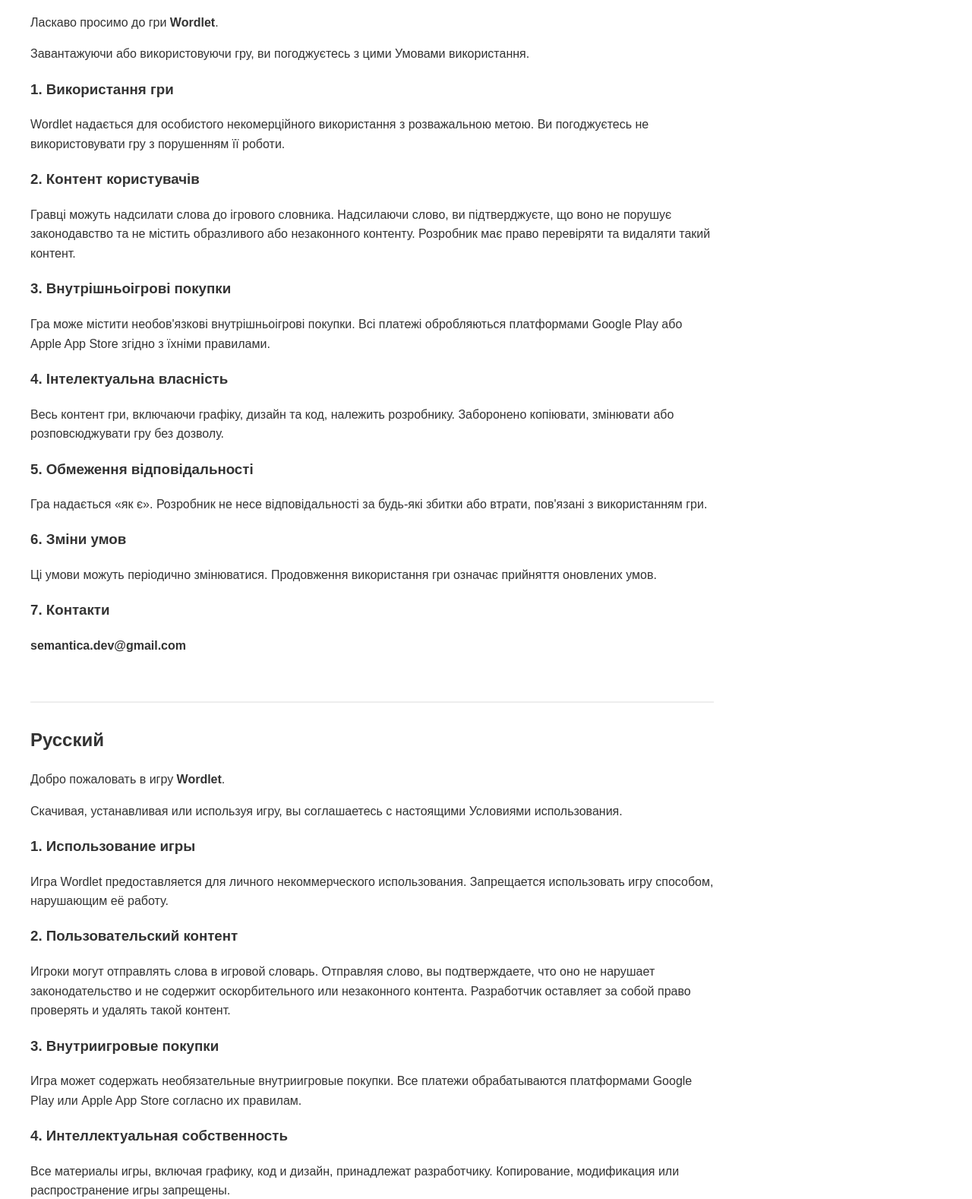
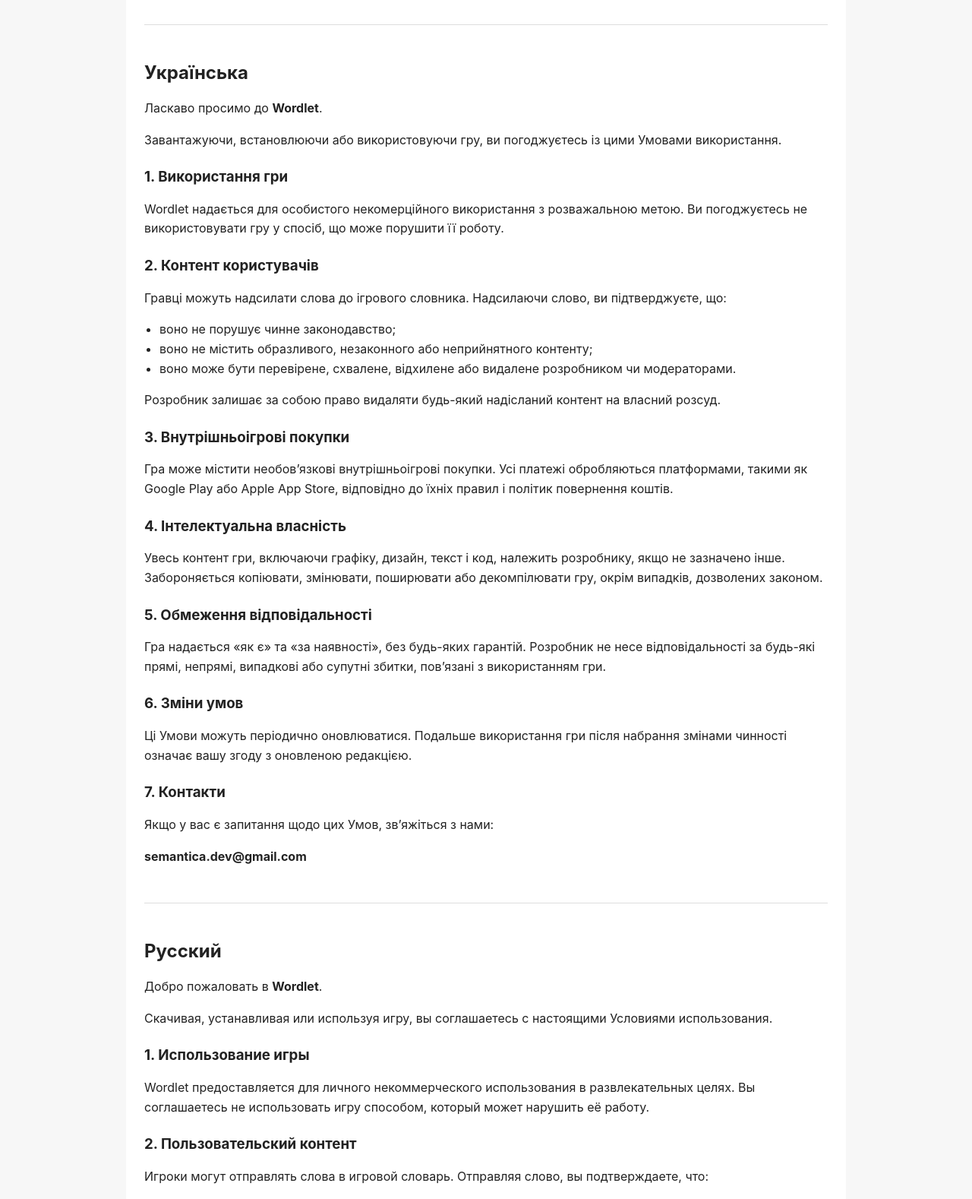
Before and after one commit to finmagnat/wordlet-terms, a plain HTML site: page index.html in a window 1280 px wide. Shown: the part 1222-2800 px from the top of the page at 76% size. Drawn offline with Linux system fonts and the light colour scheme.

Commit message:
Update style.

```diff
--- a/index.html
+++ b/index.html
@@ -1,143 +1,159 @@
 <!DOCTYPE html>
-<html lang="en">
+<html lang="ru">
 <head>
     <meta charset="UTF-8">
-<title>Wordlet - Terms of Service</title>
+    <title>Terms of Service – Wordlet</title>
     <meta name="viewport" content="width=device-width, initial-scale=1.0">
-
     <style>
-body{
-    font-family: Arial, sans-serif;
-    margin:40px;
-    max-width:900px;
-    line-height:1.6;
-    color:#333;
+        body {
+            font-family: -apple-system, BlinkMacSystemFont, "Segoe UI", Roboto, Arial, sans-serif;
+            background: #f7f7f7;
+            margin: 0;
+            padding: 0;
+            color: #222;
         }
-
-h1{
-    color:#ff7a18;
+        .container {
+            max-width: 900px;
+            margin: 0 auto;
+            padding: 32px 24px;
+            background: #fff;
         }
-
-h2{
-    margin-top:30px;
+        h1 {
+            margin-top: 0;
         }
-
-.lang{
-    margin-bottom:40px;
+        h2 {
+            margin-top: 32px;
         }
-
-.separator{
-    margin-top:60px;
-    border-top:2px solid #eee;
+        h3 {
+            margin-top: 24px;
+        }
+        hr {
+            margin: 48px 0;
+            border: 0;
+            border-top: 1px solid #ddd;
+        }
+        .lang {
+            font-size: 14px;
+            color: #666;
+            margin-bottom: 12px;
+        }
+        p, li {
+            line-height: 1.6;
+        }
+        ul {
+            padding-left: 20px;
         }
     </style>
 </head>
+<body>
+<div class="container">
 
-<body>
-
-<h1>Wordlet – Terms of Service</h1>
-<p>Last updated: March 2026</p>
-
-<div class="lang">
+    <h1>Terms of Service – Wordlet</h1>
+    <p class="lang">Last updated: March 2026</p>
 
     <h2>English</h2>
 
-<p>Welcome to <b>Wordlet</b>.</p>
-
+    <p>Welcome to <strong>Wordlet</strong>.</p>
     <p>By downloading, installing, or using the game, you agree to these Terms of Service.</p>
 
     <h3>1. Use of the Game</h3>
     <p>Wordlet is provided for personal, non-commercial entertainment. You agree not to misuse the game or attempt to disrupt its operation.</p>
 
     <h3>2. User Content</h3>
-<p>Players may submit words to the in-game dictionary. By submitting a word you confirm that the content does not violate laws and does not contain offensive or illegal material. The developer reserves the right to review or remove any submitted content.</p>
+    <p>Players may submit words to the in-game dictionary. By submitting a word, you confirm that:</p>
+    <ul>
+        <li>the word does not violate applicable laws;</li>
+        <li>the submission does not contain offensive, illegal, or inappropriate content;</li>
+        <li>the submitted word may be reviewed, approved, rejected, or removed by the developer or moderators.</li>
+    </ul>
+    <p>The developer reserves the right to remove any submitted content at their discretion.</p>
 
     <h3>3. In-App Purchases</h3>
-<p>The game may offer optional in-app purchases. All payments are processed by platform providers such as Google Play or Apple App Store and are subject to their policies.</p>
+    <p>The game may offer optional in-app purchases. All payments are processed by platform providers such as Google Play or Apple App Store and are subject to their rules and refund policies.</p>
 
     <h3>4. Intellectual Property</h3>
-<p>All game content including graphics, code, and design belongs to the developer. You may not copy, modify, distribute, or reverse engineer the game.</p>
+    <p>All game content, including graphics, design, text, and code, belongs to the developer unless otherwise stated. You may not copy, modify, distribute, or reverse engineer the game except as permitted by law.</p>
 
     <h3>5. Limitation of Liability</h3>
-<p>The game is provided “as is”. The developer is not responsible for any damages or losses related to the use of the game.</p>
+    <p>The game is provided on an “as is” and “as available” basis without warranties of any kind. The developer shall not be liable for any direct, indirect, incidental, or consequential damages related to the use of the game.</p>
 
     <h3>6. Changes to the Terms</h3>
-<p>These Terms may be updated from time to time. Continued use of the game means you accept the updated Terms.</p>
+    <p>These Terms may be updated from time to time. Continued use of the game after changes become effective means you accept the revised Terms.</p>
 
     <h3>7. Contact</h3>
     <p>If you have any questions about these Terms, please contact:</p>
+    <p><strong>semantica.dev@gmail.com</strong></p>
 
-<p><b>semantica.dev@gmail.com</b></p>
-
-</div>
-
-<div class="separator"></div>
-
-<div class="lang">
+    <hr>
 
     <h2>Українська</h2>
 
-<p>Ласкаво просимо до гри <b>Wordlet</b>.</p>
-
-<p>Завантажуючи або використовуючи гру, ви погоджуєтесь з цими Умовами використання.</p>
+    <p>Ласкаво просимо до <strong>Wordlet</strong>.</p>
+    <p>Завантажуючи, встановлюючи або використовуючи гру, ви погоджуєтесь із цими Умовами використання.</p>
 
     <h3>1. Використання гри</h3>
-<p>Wordlet надається для особистого некомерційного використання з розважальною метою. Ви погоджуєтесь не використовувати гру з порушенням її роботи.</p>
+    <p>Wordlet надається для особистого некомерційного використання з розважальною метою. Ви погоджуєтесь не використовувати гру у спосіб, що може порушити її роботу.</p>
 
     <h3>2. Контент користувачів</h3>
-<p>Гравці можуть надсилати слова до ігрового словника. Надсилаючи слово, ви підтверджуєте, що воно не порушує законодавство та не містить образливого або незаконного контенту. Розробник має право перевіряти та видаляти такий контент.</p>
+    <p>Гравці можуть надсилати слова до ігрового словника. Надсилаючи слово, ви підтверджуєте, що:</p>
+    <ul>
+        <li>воно не порушує чинне законодавство;</li>
+        <li>воно не містить образливого, незаконного або неприйнятного контенту;</li>
+        <li>воно може бути перевірене, схвалене, відхилене або видалене розробником чи модераторами.</li>
+    </ul>
+    <p>Розробник залишає за собою право видаляти будь-який надісланий контент на власний розсуд.</p>
 
     <h3>3. Внутрішньоігрові покупки</h3>
-<p>Гра може містити необов'язкові внутрішньоігрові покупки. Всі платежі обробляються платформами Google Play або Apple App Store згідно з їхніми правилами.</p>
+    <p>Гра може містити необов’язкові внутрішньоігрові покупки. Усі платежі обробляються платформами, такими як Google Play або Apple App Store, відповідно до їхніх правил і політик повернення коштів.</p>
 
     <h3>4. Інтелектуальна власність</h3>
-<p>Весь контент гри, включаючи графіку, дизайн та код, належить розробнику. Заборонено копіювати, змінювати або розповсюджувати гру без дозволу.</p>
+    <p>Увесь контент гри, включаючи графіку, дизайн, текст і код, належить розробнику, якщо не зазначено інше. Забороняється копіювати, змінювати, поширювати або декомпілювати гру, окрім випадків, дозволених законом.</p>
 
     <h3>5. Обмеження відповідальності</h3>
-<p>Гра надається «як є». Розробник не несе відповідальності за будь-які збитки або втрати, пов'язані з використанням гри.</p>
+    <p>Гра надається «як є» та «за наявності», без будь-яких гарантій. Розробник не несе відповідальності за будь-які прямі, непрямі, випадкові або супутні збитки, пов’язані з використанням гри.</p>
 
     <h3>6. Зміни умов</h3>
-<p>Ці умови можуть періодично змінюватися. Продовження використання гри означає прийняття оновлених умов.</p>
+    <p>Ці Умови можуть періодично оновлюватися. Подальше використання гри після набрання змінами чинності означає вашу згоду з оновленою редакцією.</p>
 
     <h3>7. Контакти</h3>
+    <p>Якщо у вас є запитання щодо цих Умов, зв’яжіться з нами:</p>
+    <p><strong>semantica.dev@gmail.com</strong></p>
 
-<p><b>semantica.dev@gmail.com</b></p>
-
-</div>
-
-<div class="separator"></div>
-
-<div class="lang">
+    <hr>
 
     <h2>Русский</h2>
 
-<p>Добро пожаловать в игру <b>Wordlet</b>.</p>
-
+    <p>Добро пожаловать в <strong>Wordlet</strong>.</p>
     <p>Скачивая, устанавливая или используя игру, вы соглашаетесь с настоящими Условиями использования.</p>
 
     <h3>1. Использование игры</h3>
-<p>Игра Wordlet предоставляется для личного некоммерческого использования. Запрещается использовать игру способом, нарушающим её работу.</p>
+    <p>Wordlet предоставляется для личного некоммерческого использования в развлекательных целях. Вы соглашаетесь не использовать игру способом, который может нарушить её работу.</p>
 
     <h3>2. Пользовательский контент</h3>
-<p>Игроки могут отправлять слова в игровой словарь. Отправляя слово, вы подтверждаете, что оно не нарушает законодательство и не содержит оскорбительного или незаконного контента. Разработчик оставляет за собой право проверять и удалять такой контент.</p>
+    <p>Игроки могут отправлять слова в игровой словарь. Отправляя слово, вы подтверждаете, что:</p>
+    <ul>
+        <li>оно не нарушает применимое законодательство;</li>
+        <li>оно не содержит оскорбительного, незаконного или недопустимого контента;</li>
+        <li>оно может быть проверено, одобрено, отклонено или удалено разработчиком или модераторами.</li>
+    </ul>
+    <p>Разработчик оставляет за собой право удалять любой отправленный контент по своему усмотрению.</p>
 
     <h3>3. Внутриигровые покупки</h3>
-<p>Игра может содержать необязательные внутриигровые покупки. Все платежи обрабатываются платформами Google Play или Apple App Store согласно их правилам.</p>
+    <p>Игра может содержать необязательные внутриигровые покупки. Все платежи обрабатываются платформами, такими как Google Play или Apple App Store, в соответствии с их правилами и политиками возврата средств.</p>
 
     <h3>4. Интеллектуальная собственность</h3>
-<p>Все материалы игры, включая графику, код и дизайн, принадлежат разработчику. Копирование, модификация или распространение игры запрещены.</p>
+    <p>Все материалы игры, включая графику, дизайн, текст и код, принадлежат разработчику, если не указано иное. Запрещается копировать, изменять, распространять или декомпилировать игру, кроме случаев, разрешённых законом.</p>
 
     <h3>5. Ограничение ответственности</h3>
-<p>Игра предоставляется «как есть». Разработчик не несёт ответственности за любые убытки, связанные с использованием игры.</p>
+    <p>Игра предоставляется «как есть» и «по мере доступности», без каких-либо гарантий. Разработчик не несёт ответственности за любые прямые, косвенные, случайные или сопутствующие убытки, связанные с использованием игры.</p>
 
     <h3>6. Изменение условий</h3>
-<p>Данные условия могут обновляться. Продолжая использовать игру, вы принимаете обновлённые условия.</p>
+    <p>Настоящие Условия могут периодически обновляться. Продолжение использования игры после вступления изменений в силу означает принятие обновлённой версии Условий.</p>
 
     <h3>7. Контакты</h3>
-
-<p><b>semantica.dev@gmail.com</b></p>
+    <p>Если у вас есть вопросы по этим Условиям, свяжитесь с нами:</p>
+    <p><strong>semantica.dev@gmail.com</strong></p>
 
 </div>
-
 </body>
 </html>
```
Lines whose indentation alone changed are shown as unchanged.
